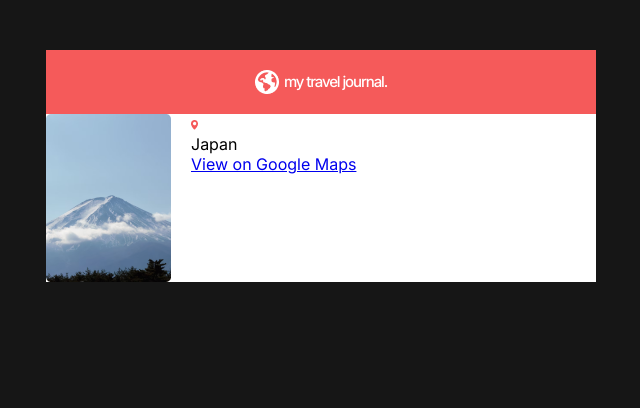
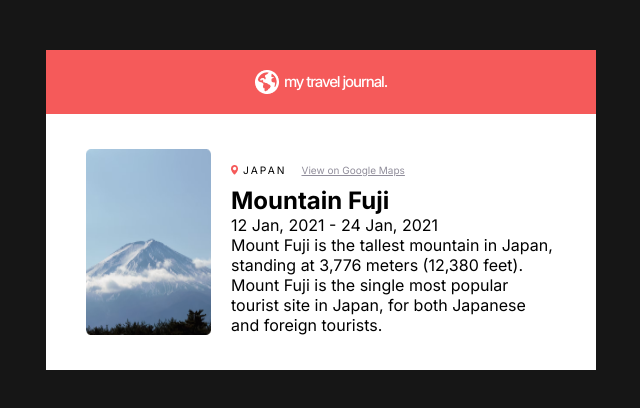
Before and after one commit to abdallahsow/Travel-Journal, a React (Create React App) app in the folder project-4/: page / in a window 1280 px wide. Shown: the top 408 px of the page, without its empty margins (319-959 px from the left). Built offline with nearby package versions, Linux system fonts and the light colour scheme.

Commit message:
completed the styling of the classname address-place

```diff
--- a/project-4/src/components/Location.js
+++ b/project-4/src/components/Location.js
@@ -4,11 +4,12 @@ const Location = (props) => {
   return (
     <div className="sightseeing">
       <img src={item.img} alt={item.alt} />
+      <did>
         <div className="address-place">
           <img src={item.locationIcon} alt="" />
           <p className="address-name">{item.location}</p>
           <a
-          className="adress-web"
+            className="address-web"
             href={item.googleMapsUrl}
             target="_blank"
             rel="noreferrer"
@@ -16,6 +17,14 @@ const Location = (props) => {
             {item.anchor}
           </a>
         </div>
+        <div>
+          <h1>{item.title}</h1>
+          <p>
+            {item.startDate} - {item.endDate}
+          </p>
+          <p>{item.description}</p>
+        </div>
+      </did>
     </div>
   );
 };
--- a/project-4/src/components/data.js
+++ b/project-4/src/components/data.js
@@ -11,7 +11,7 @@ const data = [
     startDate: "12 Jan, 2021",
     endDate: "24 Jan, 2021",
     googleMapsUrl: "https://www.google.com/maps",
-    location: "Japan",
+    location: "JAPAN",
     description:
       "Mount Fuji is the tallest mountain in Japan, standing at 3,776 meters (12,380 feet). Mount Fuji is the single most popular tourist site in Japan, for both Japanese and foreign tourists.",
     img: Fuji,
@@ -25,7 +25,7 @@ const data = [
     startDate: "27 May, 2021",
     endDate: "8 Jun, 2021",
     googleMapsUrl: "https://www.google.com/maps",
-    location: "Australia",
+    location: "AUSTRALIA",
     description:
       "The Sydney Opera House is a multi-venue performing arts centre in Sydney. Located on the banks of the Sydney Harbour, it is often regarded as one of the 20th century's most famous and distinctive buildings",
     img: Sydney,
@@ -39,7 +39,7 @@ const data = [
     startDate: "01 Oct, 2021",
     endDate: "18 Nov, 2021",
     googleMapsUrl: "https://www.google.com/maps",
-    location: "Norway",
+    location: "NORWAY",
     description:
       "The Geiranger Fjord is a fjord in the Sunnmøre region of Møre og Romsdal county, Norway. It is located entirely in the Stranda Municipality.",
     img: River,
--- a/project-4/src/project-4.css
+++ b/project-4/src/project-4.css
@@ -36,3 +36,35 @@ body {
   display: flex;
   gap: 20px;
 }
+
+.address-place {
+  display: flex;
+  align-items: center;
+  text-align: center;
+}
+
+.journey {
+  padding: 35px 40px;
+}
+
+.address-place {
+  padding-top: 15px;
+  padding-bottom: 10px;
+}
+
+.address-web {
+  font-weight: 400;
+  font-size: 10px;
+  line-height: 10px;
+  color: #918e9b;
+  padding-left: 15px;
+  text-decoration-line: underline;
+}
+
+.address-name {
+  font-weight: 400;
+  font-size: 10.24px;
+  line-height: 12px;
+  letter-spacing: 0.2em;
+  padding-left: 5px;
+}
--- a/project-4/src/project-4.js
+++ b/project-4/src/project-4.js
@@ -7,7 +7,7 @@ export default function App() {
   return (
     <main className="app">
       <Navbar />
-         <section>
+         <section className="journey">
               <Location
               item={data[0]}
               />
```
Lines whose indentation alone changed are shown as unchanged.
